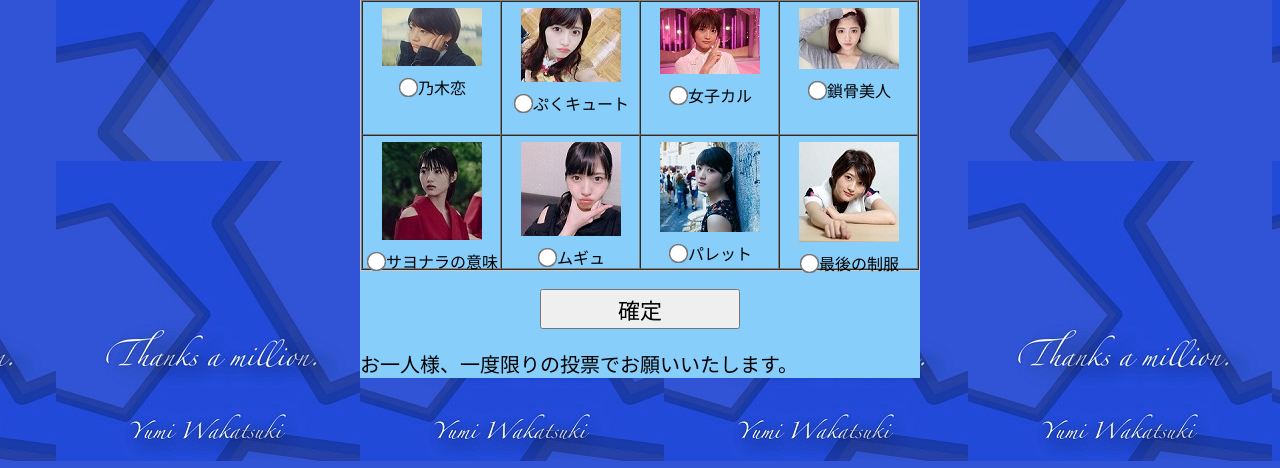
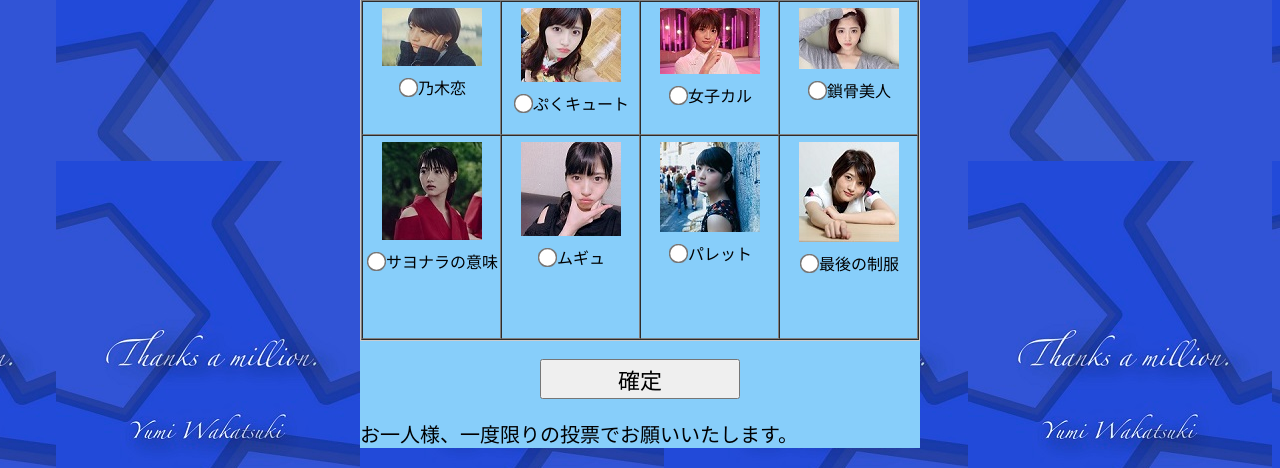
Before and after one commit to nagachim/yumi_ankert, a PHP site: page /questionnaire.php in a window 1280 px wide. Shown: the part 339-807 px from the top of the page. Run offline with PHP 8.4, Linux system fonts and the light colour scheme; the visitor is signed in with stand-in values (Sample User, id 1); data that the repository does not hold is empty; some libraries are stand-ins or nearby versions.

Commit message:
画像編集

```diff
--- a/style.css
+++ b/style.css
@@ -159,7 +159,7 @@ table{
     height:130px;
 
 }
-.row2 td {
+#modal_window .row2 td {
   float: left;
     width:135px;
     height:200px;
```
